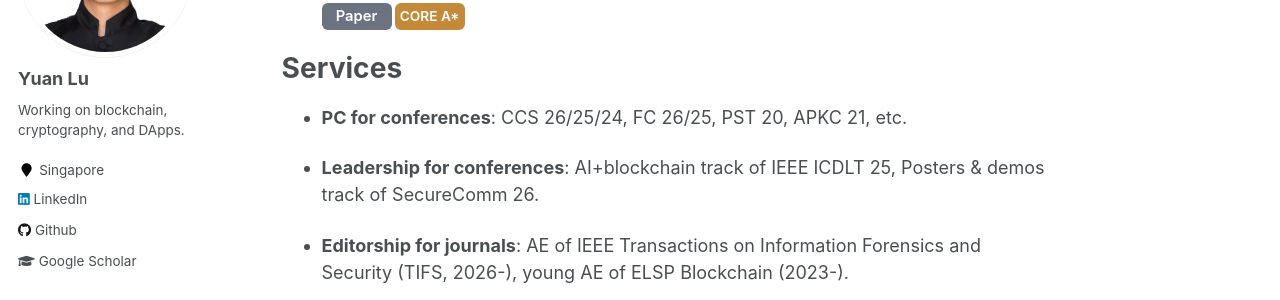
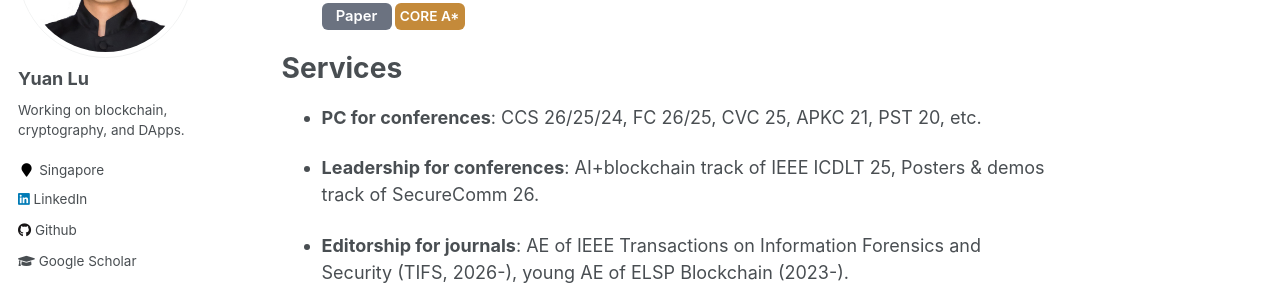
Before and after one commit to yylluu/yylluu.github.io, a Jekyll site: the page built from _pages/about.md, in a window 1280 px wide and 900 px high, scrolled down 2017 px. Shown: the part 153-453 px from the top of the window. Built offline with Jekyll 4.4.1, drawn with Linux system fonts in a browser that asks for light colours.

Commit message:
Update about.md

```diff
--- a/_pages/about.md
+++ b/_pages/about.md
@@ -150,7 +150,7 @@
 Services
 ======
 
-- **PC for conferences**: CCS 26/25/24, FC 26/25, PST 20, APKC 21, etc.
+- **PC for conferences**: CCS 26/25/24, FC 26/25, CVC 25, APKC 21, PST 20, etc.
 
 - **Leadership for conferences**: AI+blockchain track of IEEE ICDLT 25, Posters & demos track of SecureComm 26.
 
```
